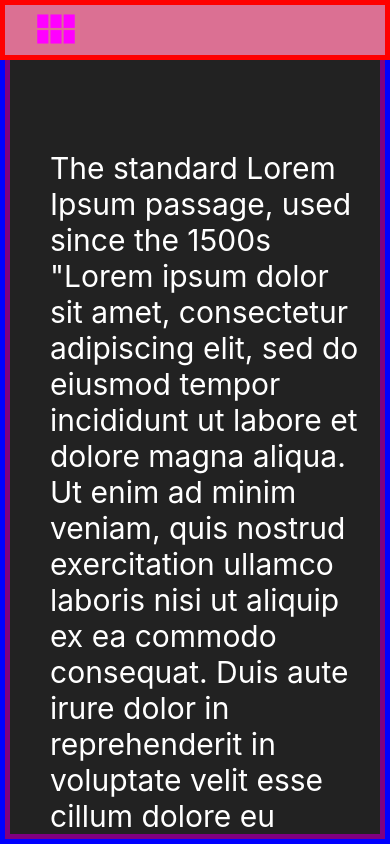
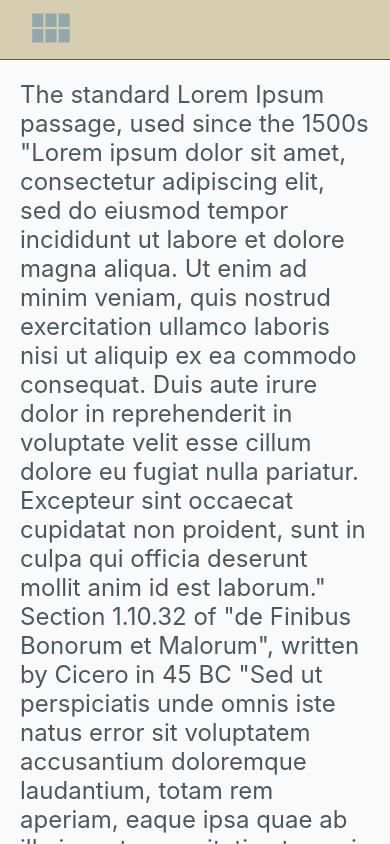
Before and after one commit to kirkdrichardson/react-layout-template, a React (Create React App) app: page / in a window 390 px wide. Built offline with nearby package versions, Linux system fonts and the light colour scheme.

Commit message:
tweaked main padding and layout, added [attern for global colors, added media queries to sidebar and main layout

```diff
--- a/src/common/Color.js
+++ b/src/common/Color.js
@@ -4,12 +4,38 @@
 
 const colors: {[color_property: string]: string} = {
   red: 'red',
-  green: 'green',
+  green: '#93A8AC',
+  beige: '#A59E8C',
+  wood: '#66635B',
+  eggshell: '#D7CEB2',
   blue: 'blue',
 
-  headerBg: 'red',
-  sidebarBg: 'blue',
-  primaryBg: 'green'
+  white: '#fafafa',
+  mediumGray: '#eee',
+  darkGray: '#4C5760',
+  darkGrayDesaturated: '#222',
+
+  get headerBg() {
+    return this.eggshell;
+  },
+  get border() {
+    return this.darkGray;
+  },
+  get primaryBg() {
+    return this.white;
+  },
+  get sidebarBg() {
+    return this.beige;
+  },
+  get primaryText() {
+    return this.darkGray;
+  },
+  get secondaryText() {
+    return this.darkGray;
+  },
+  get accent() {
+    return this.green;
+  }
 };
 
 module.exports = colors;
--- a/src/common/MainLayout.js
+++ b/src/common/MainLayout.js
@@ -1,8 +1,9 @@
 // @flow
 import styled, {css} from 'styled-components';
 
-// import Color from './common/Color';
-import {web, mobile} from 'common/Style';
+import Color from 'common/Color';
+import {web, tablet, mobile} from 'common/Style';
+import { media } from 'common/Breakpoints';
 
 
 export const DeviceEnums: {[DeviceEnumType]: DeviceEnumType} = {
@@ -16,35 +17,32 @@ export const DeviceEnums: {[DeviceEnumType]: DeviceEnumType} = {
 
 
 export const AppContainer = styled.div`
-border: 5px solid blue;
-
   height: 100%;
   position: relative;
   box-sizing: border-box;
+  display: flex;
+  justify-content: center;
+  background-color: ${Color.primaryBg};
+  overflow: auto;
 `;
 
 export const MainContent = styled.main`
-border: 5px solid purple;
-
   flex: 1;
   height: 100%;
   width: 100%;
   padding: ${props => props.device === DeviceEnums.MOBILE ? mobile.bodyPadding : web.bodyPadding}px;
-  padding-top: ${web.headerHeight + web.bodyPadding}px;
-  padding-left: ${props => props.device === DeviceEnums.DESKTOP ? web.sidebarWidth + web.bodyPadding : web.bodyPadding}px;
+  padding: ${web.headerHeight + web.bodyPadding}px ${web.bodyPadding}px;
+  max-width: 1200px;
   box-sizing: border-box;
-  background-color: #222;
-  color: white;
-  font-size: 30px;
+  color: ${Color.primaryText};
+  font-size: 24px;
   z-index: 2;
-  overflow: auto;
-  ${props => {
-    if (props.device) {
-      if (props.device === DeviceEnums.DESKTOP) {
-        return css`
-          background-color: 'red'
-        `;
-      }
-    }
-  }}
+
+  ${media.tablet`
+  padding: ${tablet.headerHeight + tablet.bodyPadding}px ${tablet.bodyPadding}px;
+  `}
+
+  ${media.mobile`
+  padding: ${mobile.headerHeight + mobile.bodyPadding}px ${mobile.bodyPadding}px;
+  `}
 `;
--- a/src/common/Style.js
+++ b/src/common/Style.js
@@ -2,17 +2,13 @@ module.exports = {
   web: {
     headerHeight: 100,
     bodyPadding: 40,
-    hasSidebar: true,
-    sidebarWidth: 280
   },
   tablet: {
     headerHeight: 80,
     bodyPadding: 40,
-    hasSidebar: false
   },
   mobile: {
     headerHeight: 60,
     bodyPadding: 20,
-    hasSidebar: false
   }
 }
--- a/src/component/common/Header.js
+++ b/src/component/common/Header.js
@@ -7,6 +7,7 @@ import Sidebar from 'component/common/Sidebar';
 
 import {web, tablet, mobile} from 'common/Style';
 import { media } from 'common/Breakpoints';
+import Color from 'common/Color';
 
 type Props = {||};
 
@@ -25,9 +26,8 @@ class Header extends React.Component<Props> {
 
 
 const HeaderWrapper = styled.div`
-    border: 5px solid red;
-
-    background: red;
+    background: ${Color.headerBg};
+    border-bottom: 1px solid ${Color.border};
     position: fixed;
     top: 0;
     right: 0;
@@ -39,18 +39,13 @@ const HeaderWrapper = styled.div`
     z-index: 99;
     height: ${web.headerHeight}px;
 
-    ${media.desktop`background: dodgerblue;`}
-
     ${media.tablet`
-    background: mediumseagreen;
     height: ${tablet.headerHeight}px;
     `}
 
 
     ${media.mobile`
-    background: palevioletred;
     height: ${mobile.headerHeight}px;
-
     `}
 `;
 
--- a/src/component/common/Sidebar.js
+++ b/src/component/common/Sidebar.js
@@ -5,6 +5,7 @@ import styled from 'styled-components';
 
 import { media } from 'common/Breakpoints';
 import {web, tablet, mobile} from 'common/Style';
+import Color from 'common/Color';
 
 
 type State = {
@@ -75,7 +76,7 @@ const Button = styled.button`
 
 const Icon = styled.i`
     font-size: 50px;
-    color: fuchsia;
+    color: ${Color.accent};
 
     :hover {
         opacity: 0.8;
@@ -83,13 +84,12 @@ const Icon = styled.i`
 `;
 
 const SidebarWrapper = styled.div`
-border: 5px solid blue;
-
+    background: ${Color.sidebarBg};
     position: fixed;
     left: 0;
     top:  ${web.headerHeight}px;
     bottom: 0;
-  width: ${web.sidebarWidth}px;
+    width: 300px;
     z-index: 3;
     box-sizing: border-box;
 
@@ -108,7 +108,7 @@ const FixedPositionOverlay = styled.div`
     left: 0;
     bottom: 0;
     background: #222;
-    opacity: 0.4;
+    opacity: 0.6;
     z-index: -99;
 
     top:  ${web.headerHeight}px;
```
Lines whose indentation alone changed are shown as unchanged.
